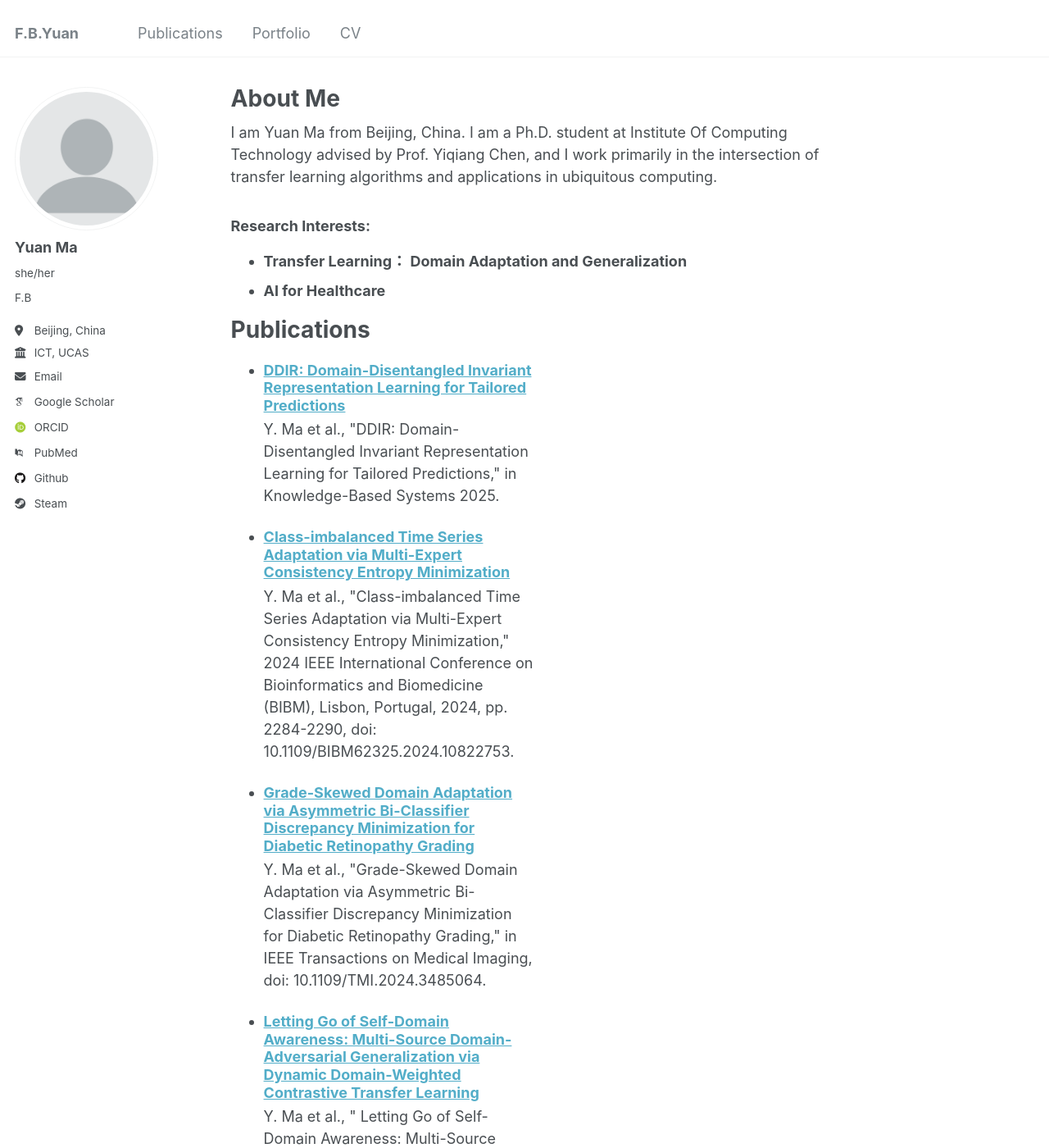
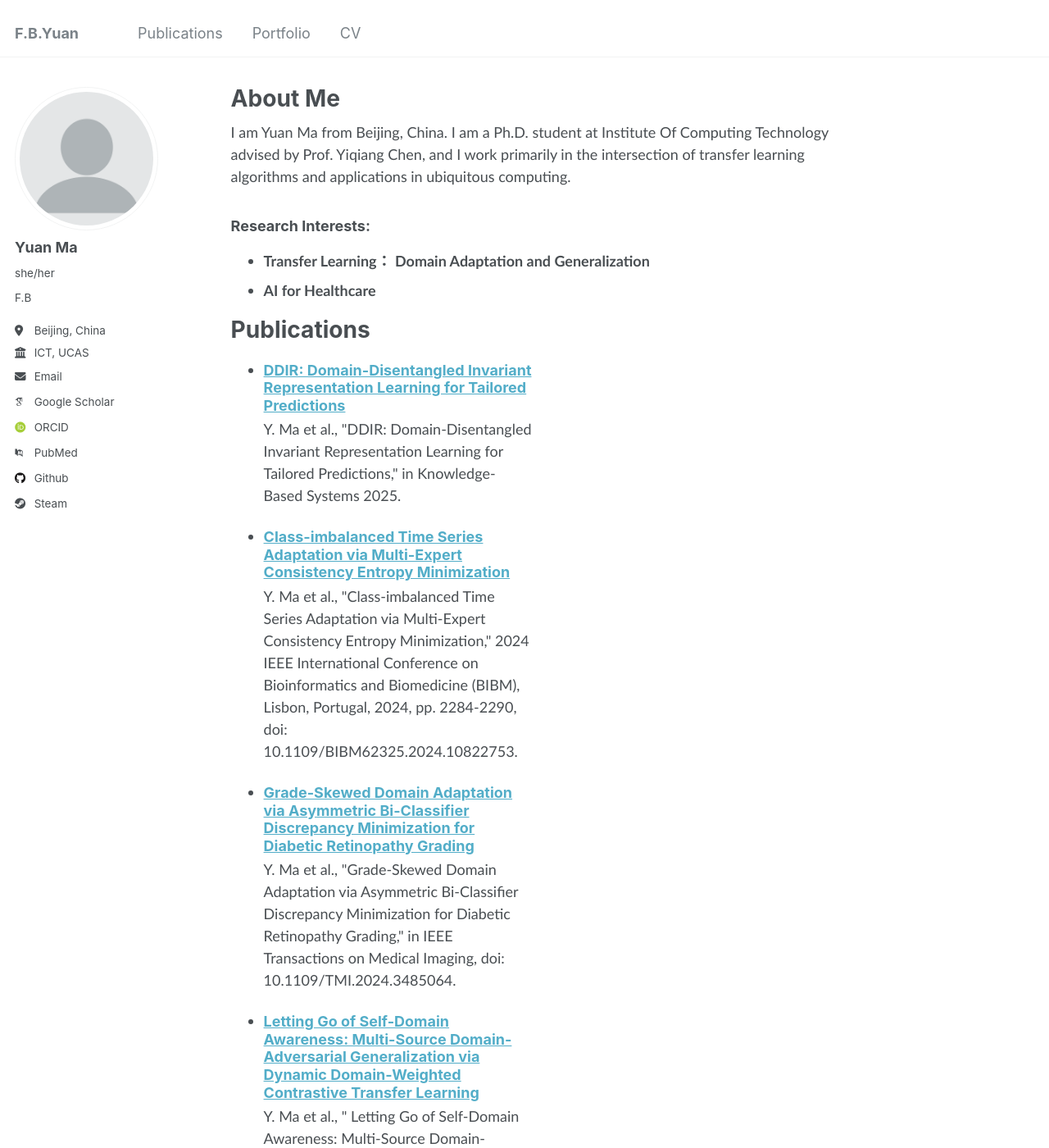
Before and after one commit to FByyyyuan/FByyyyuan.github.io, a Jekyll site: the page built from _pages/about.md, in a window 1280 px wide and 1400 px high. Shown: the whole window at 82% size. Built offline with Jekyll 4.4.1, drawn with Linux system fonts in a browser that asks for light colours; some web fonts are replaced.

Commit message:
Update _base.scss

```diff
--- a/_sass/_base.scss
+++ b/_sass/_base.scss
@@ -12,7 +12,7 @@ body {
   padding: $masthead-height 0 0;
   padding-bottom: 9em;
   color: $text-color;
-  font-family: $global-font-family;
+  font-family: "Gill Sans", sans-serif;
   line-height: 1.5;
 
   &.overflow--hidden {
```
